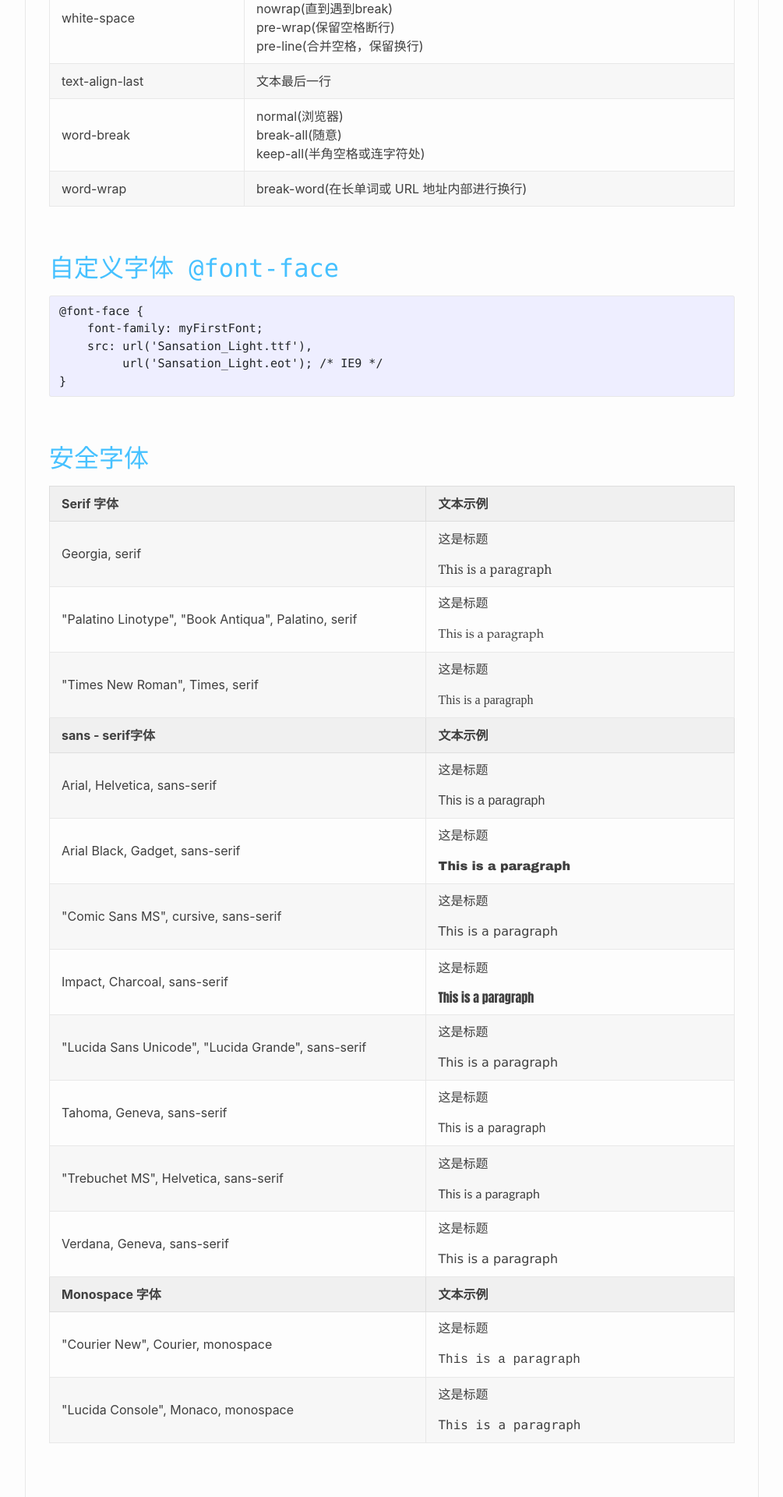
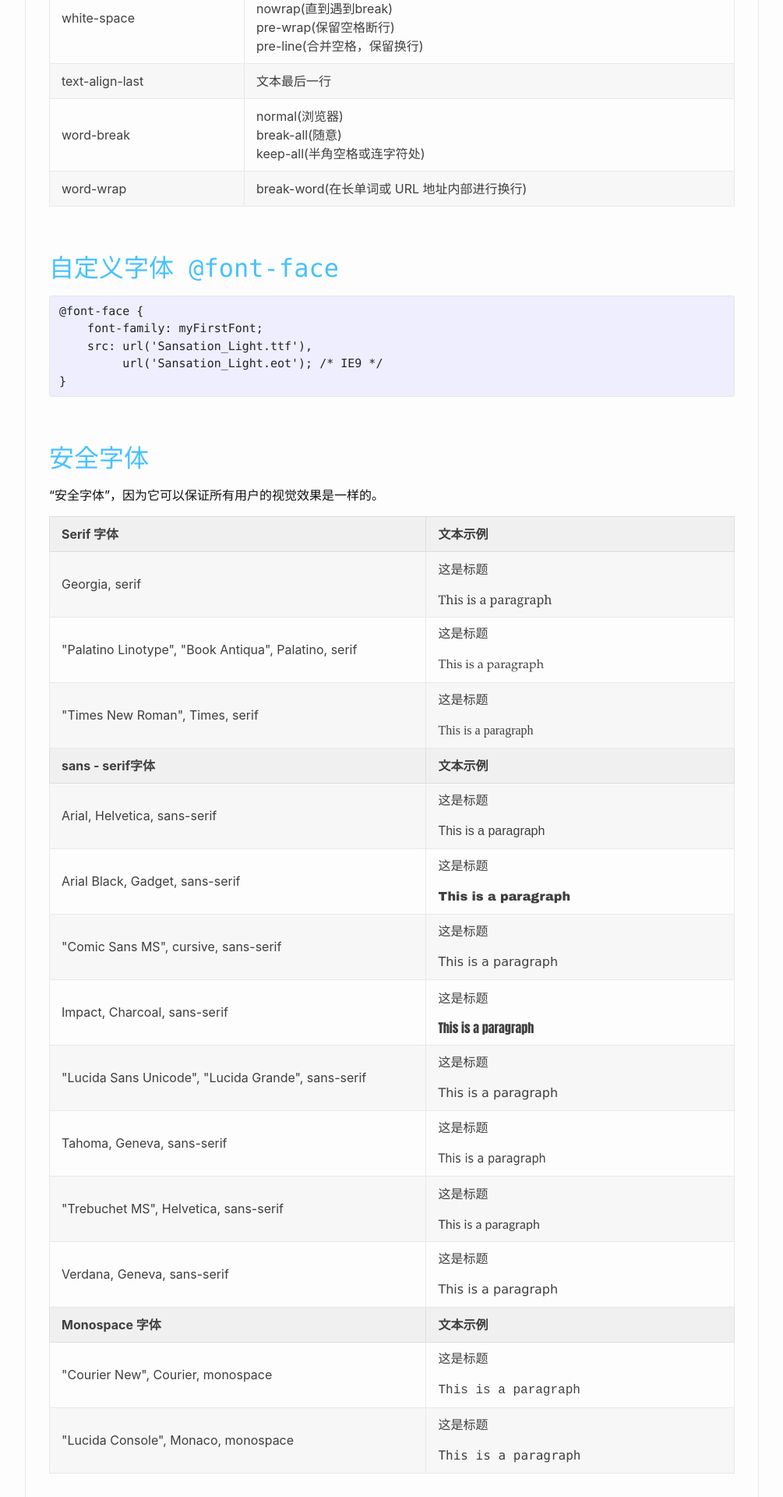
Before and after one commit to liuruiqi1993/liuruiqi1993.github.com, a Jekyll site: the page built from collections/_css/font/CSS字体.md, in a window 1280 px wide. Shown: the part 1414-3334 px from the top of the page at 78% size, without its empty margins (137-1142 px from the left). Built offline with Jekyll 4.4.1, drawn with Linux system fonts in a browser that asks for light colours.

Commit message:
Update CSS字体.md

````diff
--- a/collections/_css/font/CSS字体.md
+++ b/collections/_css/font/CSS字体.md
@@ -33,6 +33,7 @@ word-wrap | break-word(在长单词或 URL 地址内部进行换行)
 ```
 
 ## 安全字体
+"安全字体"，因为它可以保证所有用户的视觉效果是一样的。
 <table class="reference">
 <tbody><tr>
 <th width="55%" align="left">Serif 字体</th>
````
